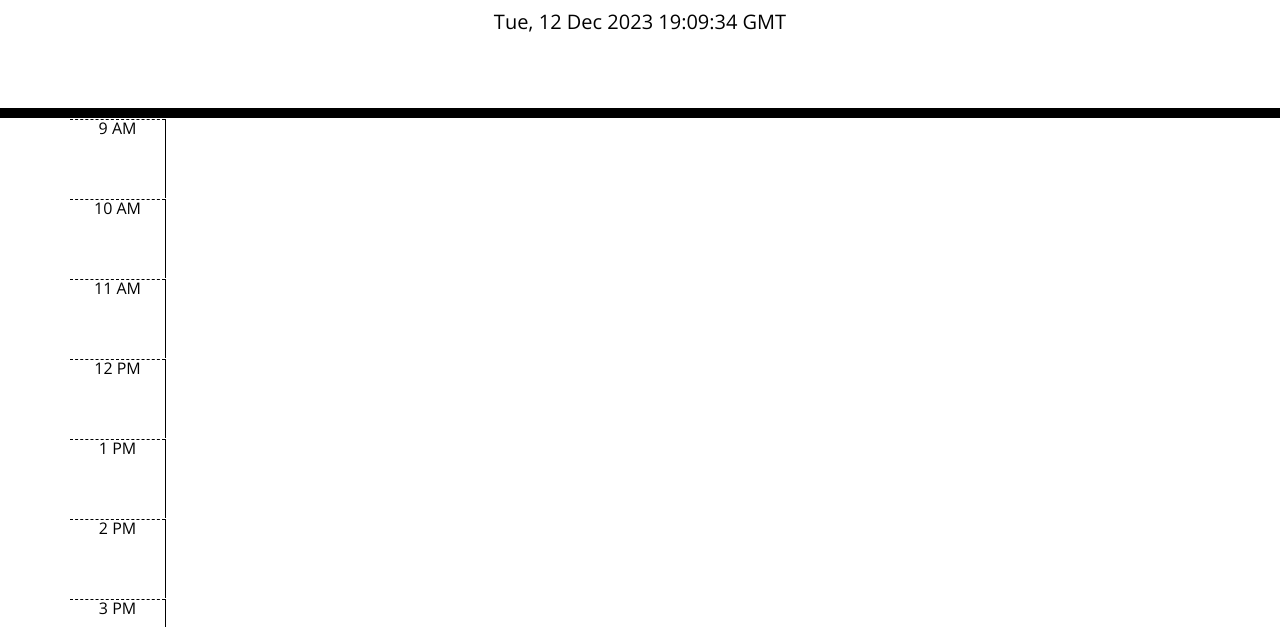
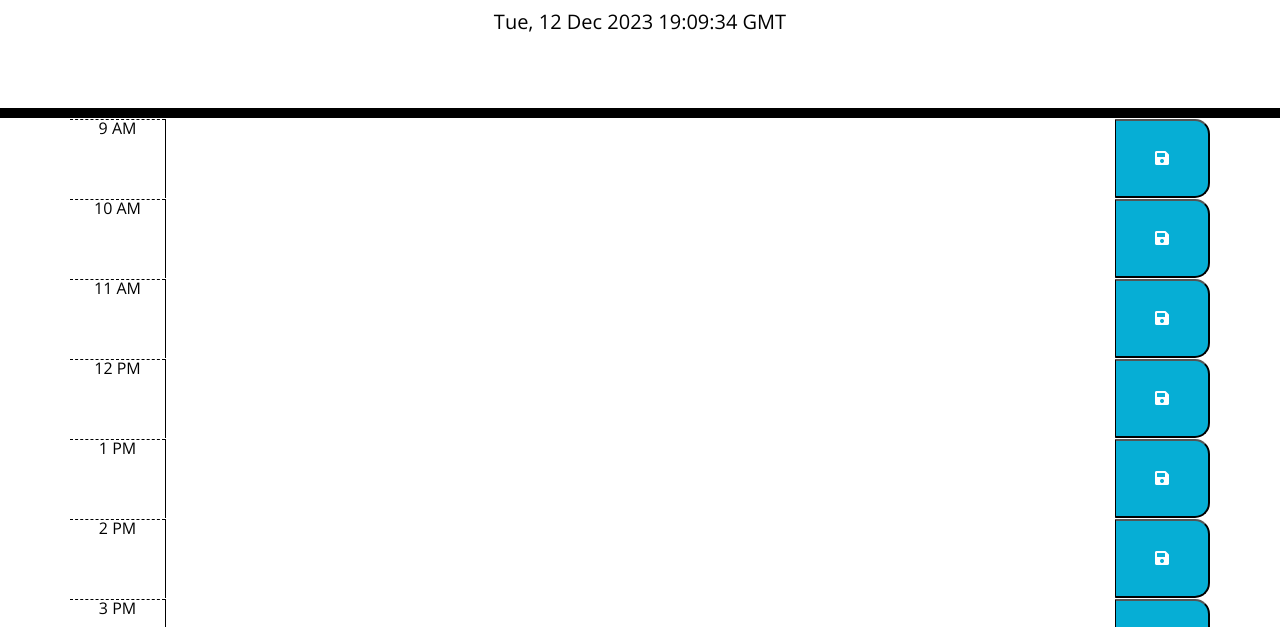
Before and after one commit to CodrinCarpovici/work-day-scheduler, a plain HTML site: page index.html in a window 1280 px wide. Shown: the part 169-796 px from the top of the page. Drawn offline with nearby package versions, Linux system fonts and the light colour scheme.

Commit message:
added the save button to the time block

```diff
--- a/assets/css/style.css
+++ b/assets/css/style.css
@@ -68,5 +68,5 @@ header {
 
 .saveBtn i:hover {
   font-size: 20px;
-  transition: all 0.3s ease-in-out;
+  transition: all 0.1s ease-in-out;
 }
--- a/assets/js/script.js
+++ b/assets/js/script.js
@@ -20,17 +20,23 @@ $(document).ready(function () {
   // Using a for loop to generate the standard hours timeblocks
   for (let hour = 9; hour < 18; hour++) {
     // Creating a time block
-    const timeBlock = $('<div>').addClass("time-block row");
+    const timeBlock = $("<div>").addClass("time-block row");
 
     // Creating a time of day using dayjs
-    const timeOfDay = $('<div>').addClass('col-md-1 hour').text(dayjs().set("hour", hour).format("h A"));
+    const timeOfDay = $("<div>")
+      .addClass("col-md-1 hour")
+      .text(dayjs().set("hour", hour).format("h A"));
 
     // Creating a textarea
-    const textarea = $('<textarea>').addClass("col-md-10 description");
+    const textarea = $("<textarea>").addClass("col-md-10 description");
 
-    timeBlock.
-        append(timeOfDay).
-        append(textarea);
+    // Creating a button
+    const saveBtn = $("<button>")
+      .addClass("col-md-1 saveBtn")
+      .html('<i class="fas fa-save"></i>');
+
+    // Appending all columns to the time block
+    timeBlock.append(timeOfDay).append(textarea).append(saveBtn);
 
     timeblocks.append(timeBlock);
   }
```
